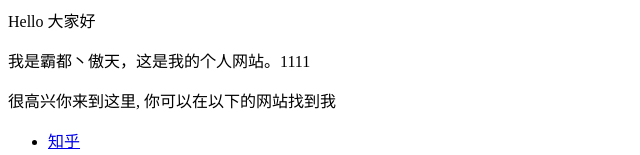
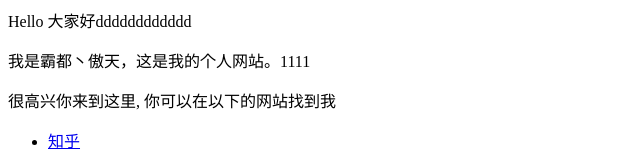
Before and after one commit to ZouShilong1024/cdfod.github.io, a plain HTML site: page index.html in a window 1280 px wide. Shown: the top 155 px of the page, without its empty margins (0-640 px from the left). Drawn offline with Linux system fonts and the light colour scheme.

Commit message:
Update index.html

```diff
--- a/index.html
+++ b/index.html
@@ -1,4 +1,4 @@
-<p>Hello 大家好</p>
+<p>Hello 大家好dddddddddddd </p>
 <p>我是霸都丶傲天，这是我的个人网站。1111 </p>
 <p>很高兴你来到这里, 你可以在以下的网站找到我</p>
 
```
